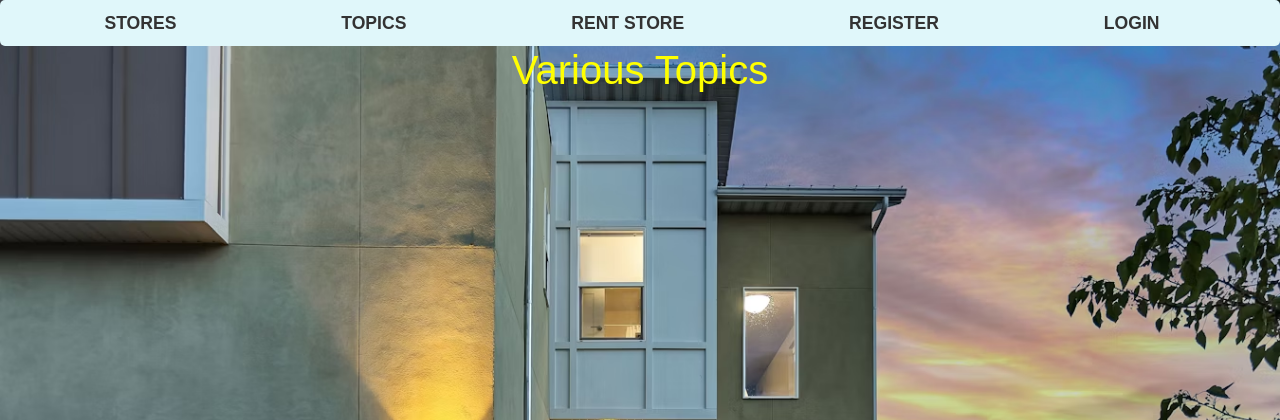
After one commit to Jganyo-dotcom/finalyearapp, a Django app: page /store/topics in a window 1280 px wide. The commit adds this page. Shown: the top 420 px of the page. Run offline with Django 5.2, Linux system fonts and the light colour scheme.

Commit message:
doneuser

```diff
--- a/store/static/store/styles.css
+++ b/store/static/store/styles.css
@@ -62,3 +62,7 @@ h1{
     color: yellow;
 
 }
+
+.topic{
+  text-align: center;
+}
--- a/store/templates/store/layout.html
+++ b/store/templates/store/layout.html
@@ -18,7 +18,7 @@
 
 <div class="d-flex my-menu">
   <a href=#  class="me-3">STORES</a>
-  <a href=# class="me-3">TOPICS</a>
+  <a href="{% url 'topics' %}" class="me-3">TOPICS</a>
   <a href=# class="me-3">RENT STORE</a>
   {% if not user.is_authenticated %}
       <a href="{% url 'register_view' %}" class="me-3">REGISTER</a>
--- /dev/null
+++ b/store/templates/store/topics.html
@@ -0,0 +1,8 @@
+{% extends 'store/layout.html' %}
+
+{% load static %}
+
+{% block body %}
+<h1 class="topic">Various Topics<h1>
+
+{% endblock %}
--- a/store/urls.py
+++ b/store/urls.py
@@ -7,5 +7,6 @@ urlpatterns = [
     path('login_view', views.login_view, name = 'login_view'),
     path('logout', views.logout_user, name = 'logout'),
     path('register_view', views.register_view, name='register_view'),
-    path('register', views.register, name='register')
+    path('register', views.register, name='register'),
+    path('topics', views.topics, name = 'topics')
 ]
--- a/store/views.py
+++ b/store/views.py
@@ -72,3 +72,6 @@ def register(request) :
         return render(request, 'store/error.html',{
             'message': 'not allowed'
         })
+
+def topics(request) :
+    return render(request, 'store/topics.html')
```
Also changed, not shown: db.sqlite3.
